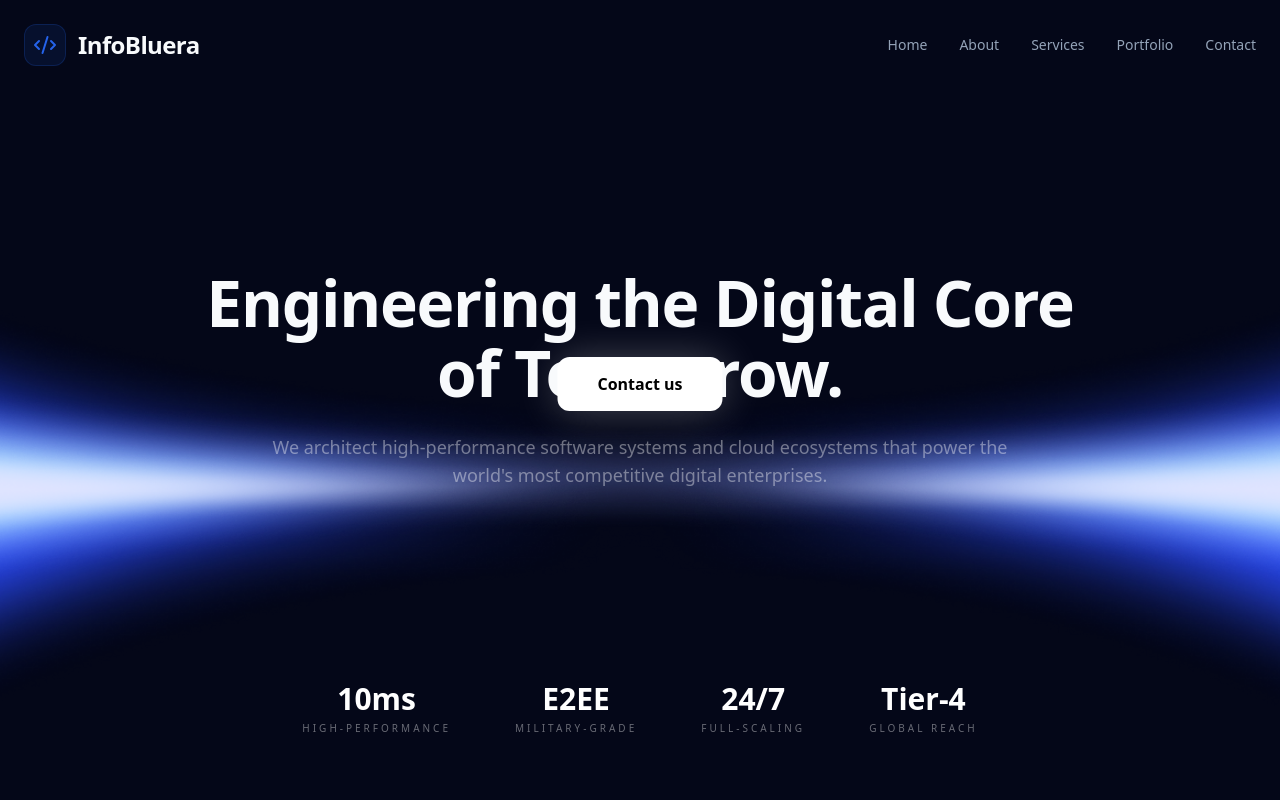
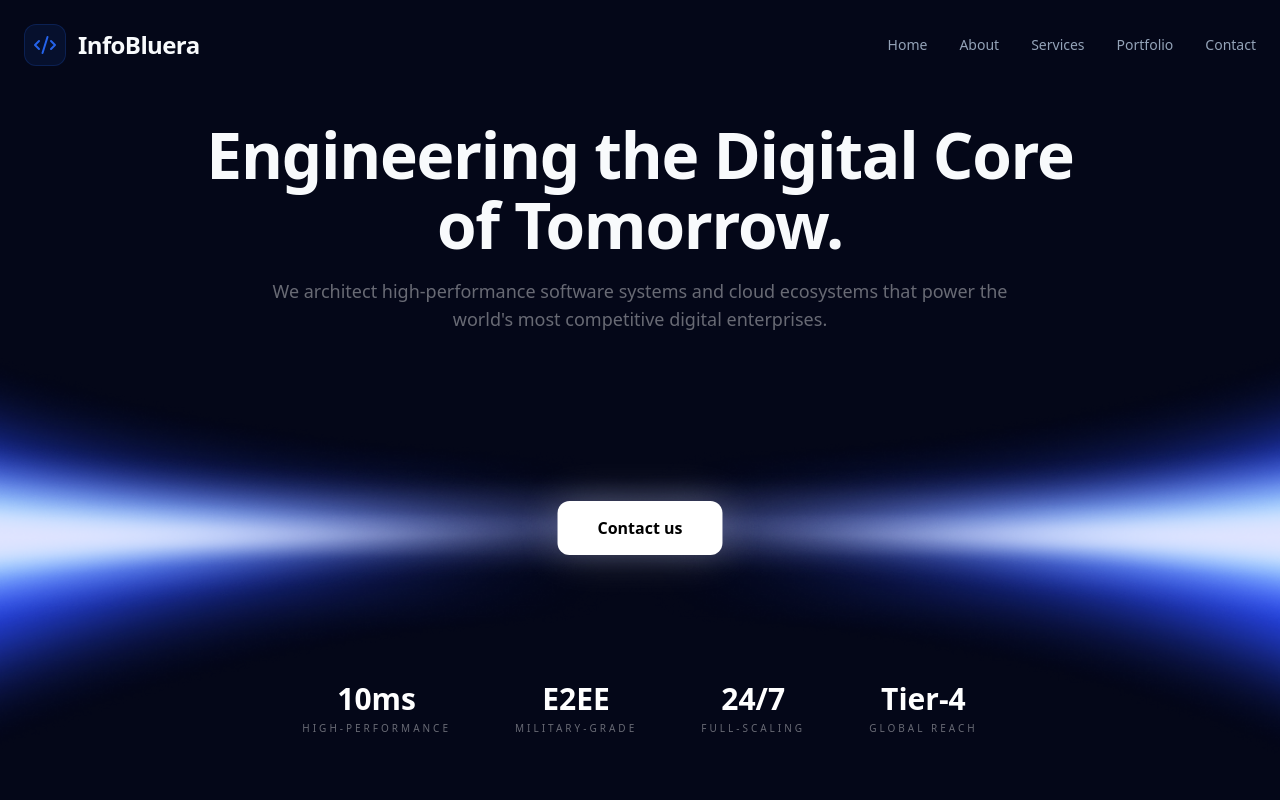
Before and after one commit to RishadPVM/InfoBluera.com, a Next.js app: page / in a window 1280 px wide. Shown: the top 800 px of the page. Built offline with nearby package versions, Linux system fonts and the light colour scheme.

Commit message:
modify hero ssection

```diff
--- a/components/Hero.tsx
+++ b/components/Hero.tsx
@@ -14,8 +14,8 @@ export default function Hero() {
 
             {/* Content */}
 
-            <div className="relative z-10 h-full flex flex-col items-center justify-start pt-67 text-center px-6">
-
+            <div className="relative z-10 h-full flex flex-col items-center justify-start top-[15%] text-center px-6">
+           {/* <div className="relative z-10 h-full flex flex-col items-center justify-start pt-67 text-center px-6">  */}
 
 
                 <motion.h1
@@ -23,6 +23,7 @@ export default function Hero() {
                     animate={{ opacity: 1, y: 0 }}
                     transition={{ duration: 0.8 }}
                     className="text-2xl md:text-5xl lg:text-[60px] font-extrabold text-white leading-[1.05] max-w-5xl"
+                    // className="text-2xl md:text-5xl lg:text-[60px] font-extrabold text-white leading-[1.05] max-w-5xl"
 
                 >
                     Engineering the Digital Core <br className="hidden md:block" />
@@ -33,14 +34,14 @@ export default function Hero() {
                     initial={{ opacity: 0, y: 15 }}
                     animate={{ opacity: 1, y: 0 }}
                     transition={{ duration: 0.8, delay: 0.2 }}
-                    className="mt-6 text-base md:text-lg text-white/40 max-w-3xl"
+                    className="mt-4 text-base md:text-lg text-white/40 max-w-3xl"
                 >
                     We architect high-performance software systems and cloud ecosystems that power the world's most competitive digital enterprises.
                 </motion.p>
             </div>
 
             {/* Beam Image — Natural Ratio Controlled */}
-            <div className="absolute left-1/2 -translate-x-1/2 top-[60%] -translate-y-1/2 pointer-events-none z-0">
+            <div className="absolute left-1/2 -translate-x-1/2 top-[66%] -translate-y-1/2 pointer-events-none z-0">
                 <Image
                     src="/blue-energy.png"
                     alt="Energy Beam"
@@ -52,7 +53,7 @@ export default function Hero() {
             </div>
 
             {/* Button Centered in Beam Core */}
-            <div className="absolute left-1/2 top-[48%] -translate-x-1/2 -translate-y-1/2 z-10">
+            <div className="absolute left-1/2 top-[66%] -translate-x-1/2 -translate-y-1/2 z-10">
                 <a
                     href="#contact"
                     className="px-10 py-4 bg-white text-black font-semibold rounded-xl hover:bg-white/90 transition-all duration-300 shadow-[0_0_40px_rgba(255,255,255,0.25)]"
```
